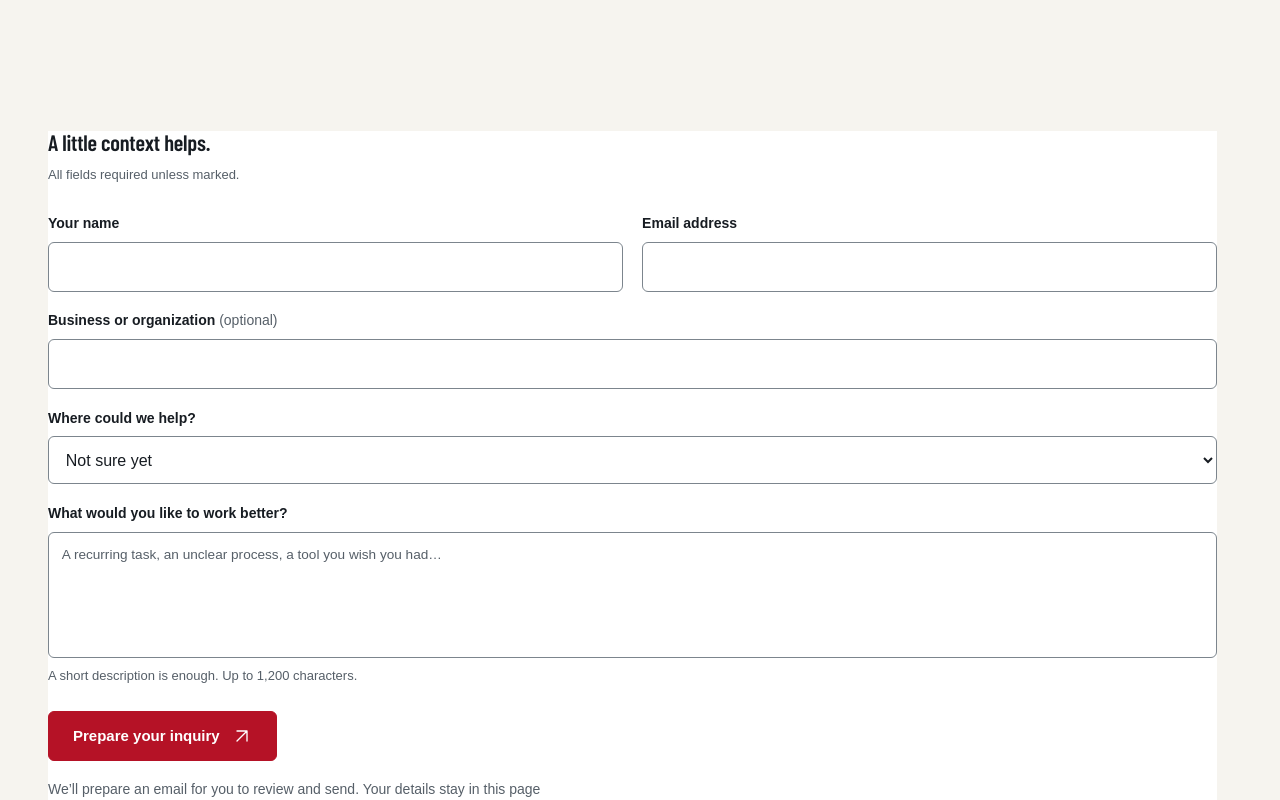
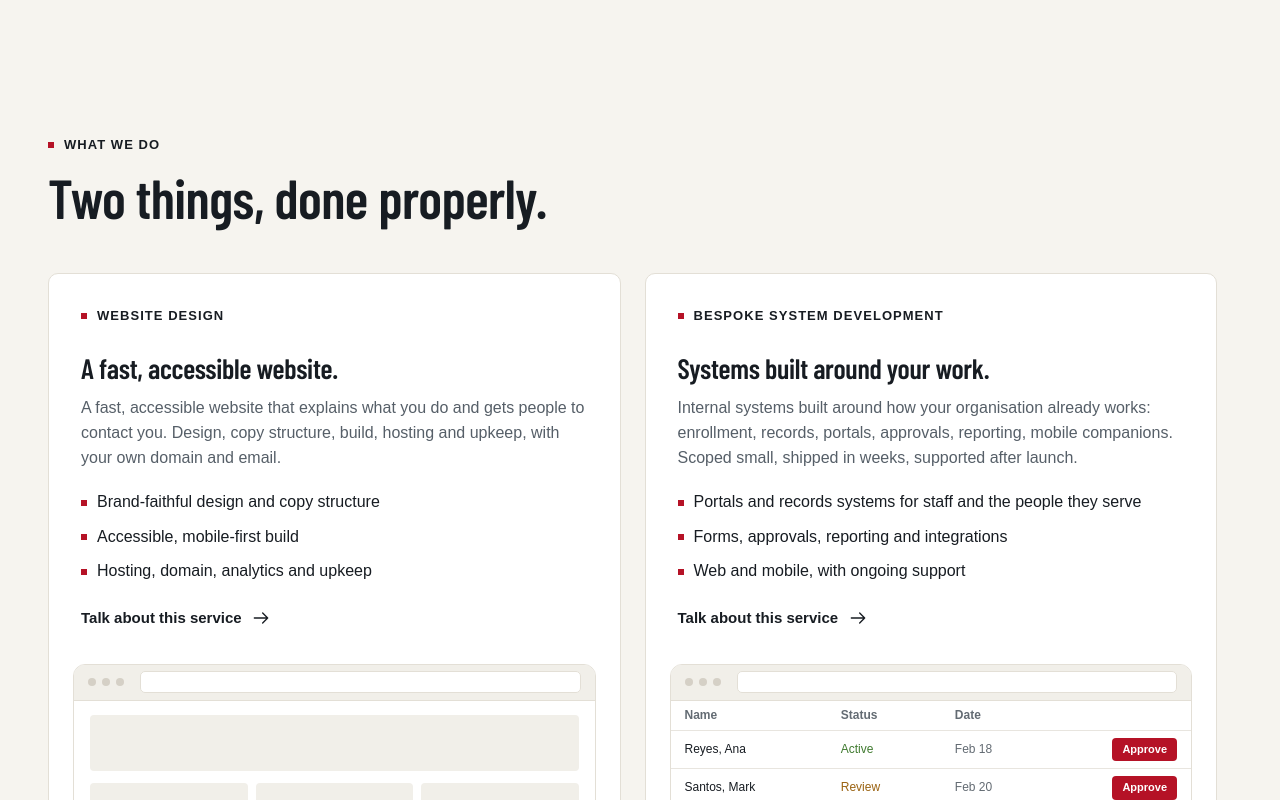
Before and after one commit to jasoncalalang/ridgewell-spa, a React (Vite) app: page / in a window 1280 px wide. Shown: the part 1340-2140 px from the top of the page. Built offline with nearby package versions, Linux system fonts and the light colour scheme.

Commit message:
Two service cards with drawn mini UI

```diff
--- a/src/App.tsx
+++ b/src/App.tsx
@@ -3,6 +3,7 @@ import { useSectionMotion } from "./hooks/useMotion";
 import Header from "./components/Header";
 import Hero from "./components/Hero";
 import InquiryForm from "./components/InquiryForm";
+import Services from "./components/Services";
 
 export default function App() {
   const motion = useSectionMotion();
@@ -15,6 +16,7 @@ export default function App() {
       <Header />
       <main id="main" ref={motion}>
         <Hero />
+        <Services onInterest={setInterest} />
         <section id="contact" className="contact-section section-space">
           <div className="wrap">
             <InquiryForm interest={interest} onInterest={setInterest} />
--- /dev/null
+++ b/src/components/Services.tsx
@@ -0,0 +1,48 @@
+import { services } from "../content";
+import Arrow from "./Arrow";
+import { BrowserFrame } from "./Frames";
+import Screen from "./Screen";
+
+export default function Services({
+  onInterest,
+}: {
+  onInterest: (interest: string) => void;
+}) {
+  return (
+    <section id="services" className="services-section section-space">
+      <div className="wrap">
+        <p className="section-label">What we do</p>
+        <h2>Two things, done properly.</h2>
+        <div className="service-grid">
+          {services.map((service) => (
+            <article
+              key={service.id}
+              id={`service-${service.id}`}
+              className="card service-card"
+              data-reveal
+            >
+              <p className="section-label">{service.label}</p>
+              <h3>{service.heading}</h3>
+              <p>{service.description}</p>
+              <ul className="red-list">
+                {service.items.map((item) => (
+                  <li key={item}>{item}</li>
+                ))}
+              </ul>
+              <a
+                className="text-link"
+                href="#contact"
+                onClick={() => onInterest(service.interest)}
+              >
+                Talk about this service <Arrow />
+              </a>
+              <BrowserFrame flat className="service-screen">
+                <Screen kind={service.screen} alt={service.screenAlt} />
+              </BrowserFrame>
+            </article>
+          ))}
+        </div>
+      </div>
+    </section>
+  );
+}
--- a/src/styles.css
+++ b/src/styles.css
@@ -471,6 +471,7 @@
     align-self: flex-start;
   }
   .service-screen {
+    flex-grow: 1;
     margin: 1.5rem -0.5rem -3rem;
   }
   .service-screen .frame-body {
```
